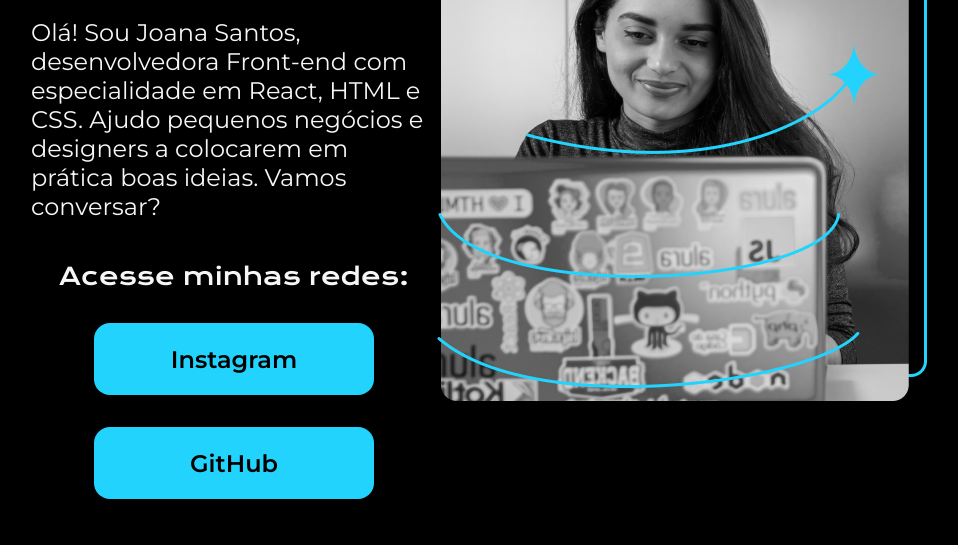
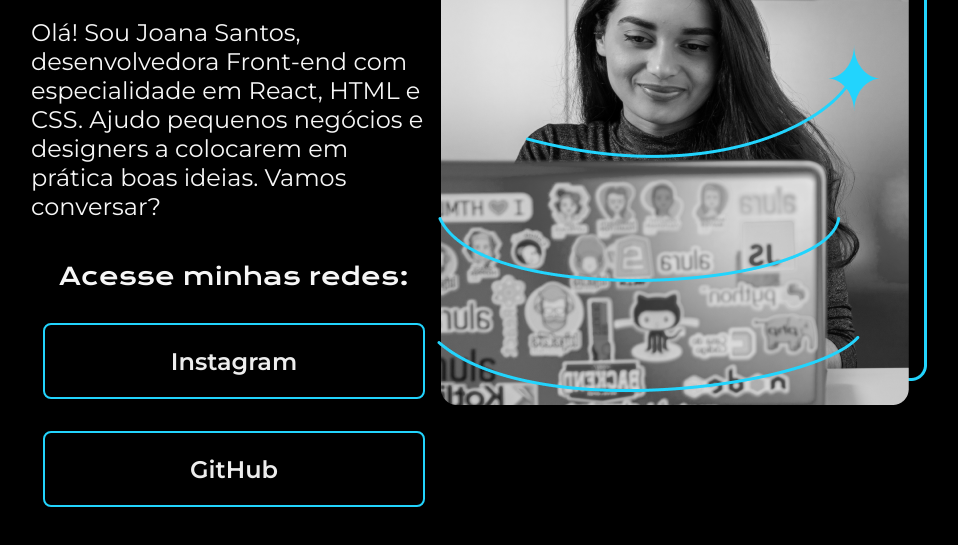
Before and after one commit to maxwelldeveloper7/alura_html_css_2, a plain HTML site: page index.html in a window 1280 px wide. Shown: the part 375-920 px from the top of the page, without its empty margins (161-1119 px from the left). Drawn offline with nearby package versions, Linux system fonts and the light colour scheme.

Commit message:
fim aula 01

```diff
--- a/style.css
+++ b/style.css
@@ -50,17 +50,19 @@ body{
 .apresentacao__link__subtitulo{
     font-family: 'Krona One', sans-serif;
     font-weight: 400;
+    font-size: 24px;
 }
 
 .apresentacao__links__link{
-    background-color: #22D4FD;
-    width: 280px;
+    /* background-color: #22D4FD; */
+    border: 2px solid #22D4FD;
+    width: 378px;
     text-align: center;
-    border-radius: 16px;
+    border-radius: 8px;
     font-size: 24px;
     font-weight: 600;
     padding: 21.5px 0;
     text-decoration: none;
-    color: #000000;
+    color: #f6f6f6f6;
     font-family: 'Montserrat', sans-serif;
 }
```
Also changed, not shown: exercicios/estilo1-2.css (added, +9 -0 lines), exercicios/exercicio-1-2.html (added, +22 -0 lines).
